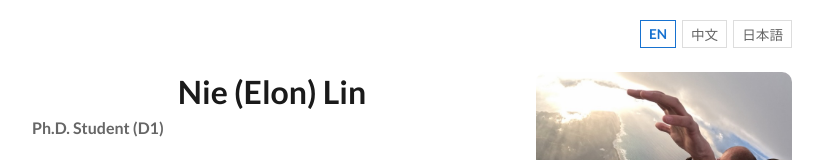
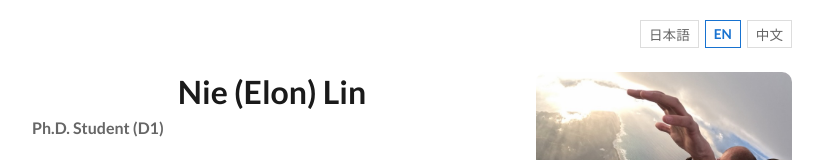
Before and after one commit to lin-nie/lin-nie.github.io, a Vue app: page / in a window 1280 px wide. Shown: the top 160 px of the page, without its empty margins (228-1051 px from the left). Built offline with nearby package versions, Linux system fonts and the light colour scheme.

Commit message:
Move Japanese to the front of the language switcher

```diff
--- a/src/content/index.ts
+++ b/src/content/index.ts
@@ -5,7 +5,7 @@ import zh from './zh'
 import jp from './jp'
 
 const dictionary: Record<Locale, SiteContent> = { en, zh, jp }
-const locales: Locale[] = ['en', 'zh', 'jp']
+const locales: Locale[] = ['jp', 'en', 'zh']
 
 function detectInitialLocale(): Locale {
   const saved = localStorage.getItem('locale')
```
